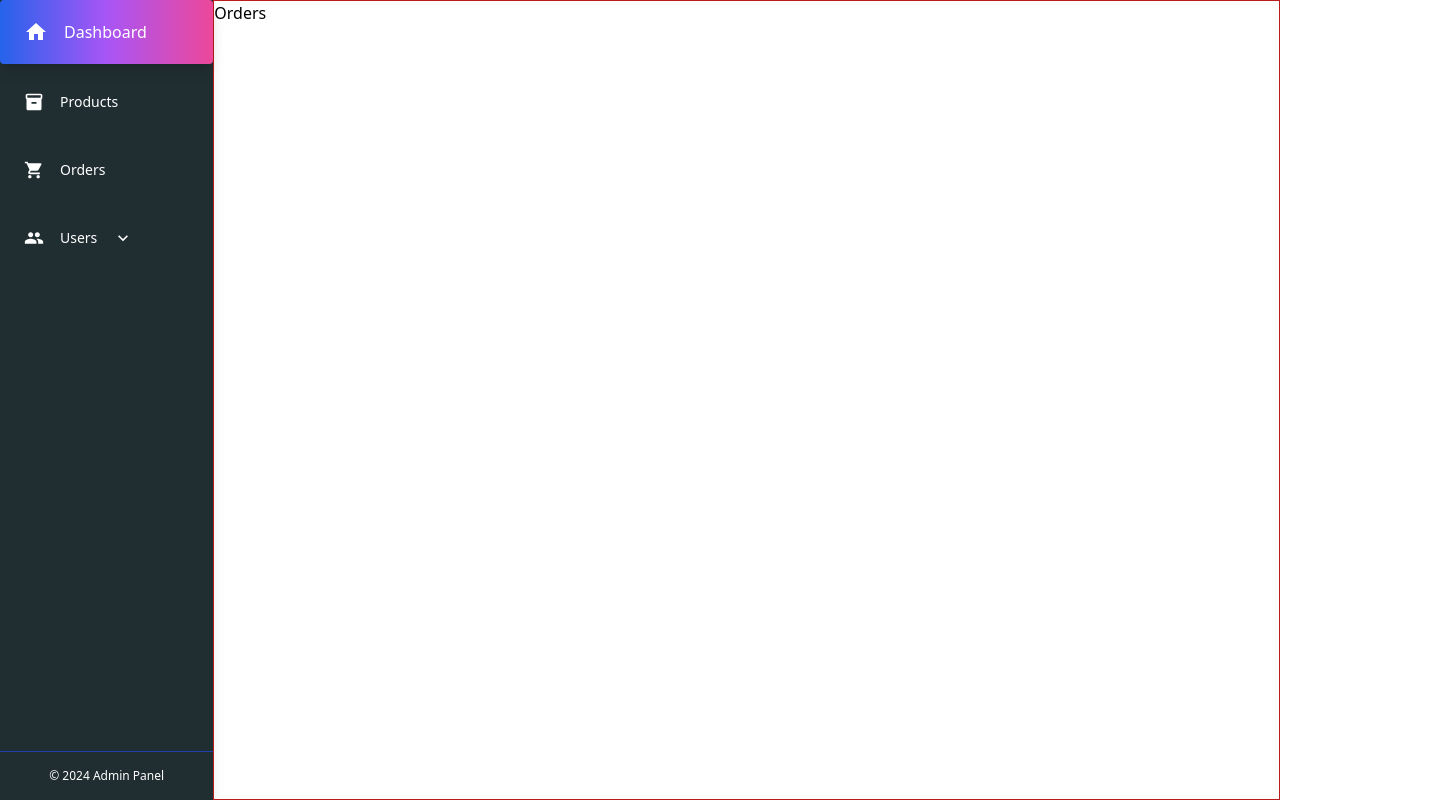
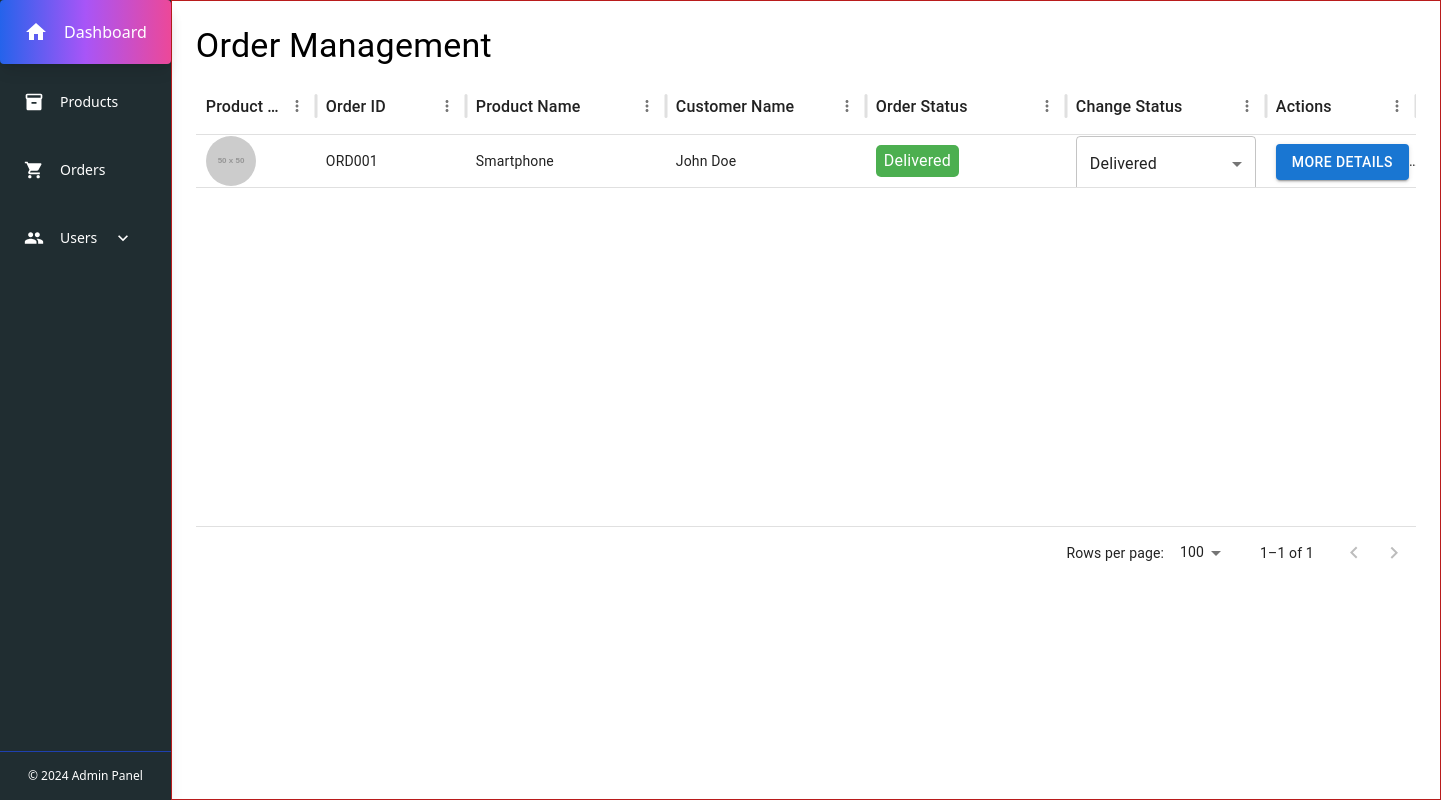
Before and after one commit to anupamyadav01/PlexiGenius-Assignment, a React (Vite) app in the folder frontend/: page /orders in a window 1280 px wide. Shown: the whole page, 1441 px wide, since content can reach past the window. Built offline with nearby package versions, Linux system fonts and the light colour scheme.

Commit message:
Orders page UI completed

```diff
--- a/frontend/package.json
+++ b/frontend/package.json
@@ -13,6 +13,7 @@
     "@emotion/react": "^11.14.0",
     "@emotion/styled": "^11.14.0",
     "@mui/icons-material": "^6.3.0",
+    "@mui/lab": "^6.0.0-beta.21",
     "@mui/material": "^6.3.0",
     "@mui/x-data-grid": "^7.23.3",
     "@nivo/bar": "^0.88.0",
--- a/frontend/src/admin/components/ProductCard.jsx
+++ /dev/null
@@ -1,5 +0,0 @@
-const ProductCard = () => {
-  return <div>ProductCard</div>;
-};
-
-export default ProductCard;
--- a/frontend/src/admin/pages/Orders/Orders.jsx
+++ b/frontend/src/admin/pages/Orders/Orders.jsx
@@ -1,5 +1,241 @@
-const Orders = () => {
-  return <div>Orders</div>;
+import { useState } from "react";
+import {
+  Box,
+  Button,
+  Dialog,
+  DialogContent,
+  MenuItem,
+  Select,
+  Typography,
+} from "@mui/material";
+import { DataGrid } from "@mui/x-data-grid";
+import Timeline from "@mui/lab/Timeline";
+import TimelineItem from "@mui/lab/TimelineItem";
+import TimelineSeparator from "@mui/lab/TimelineSeparator";
+import TimelineConnector from "@mui/lab/TimelineConnector";
+import TimelineContent from "@mui/lab/TimelineContent";
+import TimelineDot from "@mui/lab/TimelineDot";
+
+const OrderManagement = () => {
+  const [orders, setOrders] = useState([
+    {
+      id: 1,
+      orderId: "ORD001",
+      productImg: "https://via.placeholder.com/50",
+      productName: "Smartphone",
+      customerName: "John Doe",
+      status: "Delivered",
+      timeline: [
+        {
+          status: "Order Confirmed",
+          timestamp: "Fri, 22nd Nov '24 - 11:21 AM",
+          description: "Your order has been placed.",
+        },
+        {
+          status: "Shipped",
+          timestamp: "Sat, 23rd Nov '24 - 10:28 AM",
+          description: "Your item has been picked up by courier partner.",
+        },
+        {
+          status: "Out For Delivery",
+          timestamp: "Mon, 25th Nov '24 - 8:17 AM",
+          description: "Your item is out for delivery.",
+        },
+        {
+          status: "Delivered",
+          timestamp: "Mon, 25th Nov '24 - 9:34 AM",
+          description: "Your item has been delivered.",
+        },
+      ],
+    },
+  ]);
+
+  const [selectedOrder, setSelectedOrder] = useState(null);
+  const [detailsOpen, setDetailsOpen] = useState(false);
+
+  const handleDetailsOpen = (order) => {
+    setSelectedOrder(order);
+    setDetailsOpen(true);
+  };
+
+  const handleDetailsClose = () => {
+    setSelectedOrder(null);
+    setDetailsOpen(false);
+  };
+
+  const handleStatusChange = (id, newStatus) => {
+    setOrders((prevOrders) =>
+      prevOrders.map((order) =>
+        order.id === id ? { ...order, status: newStatus } : order
+      )
+    );
+  };
+
+  const columns = [
+    {
+      field: "productImg",
+      headerName: "Product Image",
+      width: 120,
+      renderCell: (params) => (
+        <img
+          src={params.value}
+          alt="Product"
+          style={{ width: "50px", height: "50px", borderRadius: "50%" }}
+        />
+      ),
+    },
+    { field: "orderId", headerName: "Order ID", width: 150 },
+    { field: "productName", headerName: "Product Name", width: 200 },
+    { field: "customerName", headerName: "Customer Name", width: 200 },
+    {
+      field: "status",
+      headerName: "Order Status",
+      width: 200,
+      display: "flex",
+
+      renderCell: (params) => (
+        <Typography
+          sx={{
+            padding: "4px 8px",
+            borderRadius: "5px",
+            backgroundColor: (() => {
+              switch (params.value) {
+                case "Delivered":
+                  return "#4caf50";
+                case "Shipped":
+                  return "#2196f3";
+                case "Out For Delivery":
+                  return "#ff9800";
+                case "Order Confirmed":
+                  return "#9c27b0";
+                default:
+                  return "#757575";
+              }
+            })(),
+            color: "#fff",
+            textAlign: "center",
+          }}
+        >
+          {params.value}
+        </Typography>
+      ),
+    },
+    {
+      field: "changeStatus",
+      headerName: "Change Status",
+      width: 200,
+      renderCell: (params) => (
+        <Select
+          value={params.row.status}
+          onChange={(e) => handleStatusChange(params.row.id, e.target.value)}
+          sx={{ width: "100%" }}
+        >
+          <MenuItem value="Order Confirmed">Order Confirmed</MenuItem>
+          <MenuItem value="Shipped">Shipped</MenuItem>
+          <MenuItem value="Out For Delivery">Out For Delivery</MenuItem>
+          <MenuItem value="Delivered">Delivered</MenuItem>
+        </Select>
+      ),
+    },
+    {
+      field: "actions",
+      headerName: "Actions",
+      width: 150,
+      renderCell: (params) => (
+        <Button
+          variant="contained"
+          color="primary"
+          onClick={() => handleDetailsOpen(params.row)}
+        >
+          More Details
+        </Button>
+      ),
+    },
+  ];
+
+  return (
+    <Box p={3}>
+      <Typography variant="h4" gutterBottom>
+        Order Management
+      </Typography>
+
+      <Box
+        sx={{
+          height: 500,
+          width: "100%",
+          "& .MuiDataGrid-root": { border: "none" },
+        }}
+      >
+        <DataGrid
+          rows={orders}
+          columns={columns}
+          pageSize={5}
+          rowsPerPageOptions={[5, 10, 20]}
+          sx={{
+            "& .MuiDataGrid-columnHeaders": {
+              backgroundColor: "#f5f5f5",
+              fontWeight: "bold",
+              fontSize: "16px",
+            },
+          }}
+        />
+      </Box>
+
+      <Dialog
+        open={detailsOpen}
+        onClose={handleDetailsClose}
+        maxWidth="sm"
+        fullWidth
+      >
+        <DialogContent>
+          {selectedOrder && (
+            <>
+              <Typography variant="h6" gutterBottom textAlign="center">
+                Order Timeline for {selectedOrder?.orderId}
+              </Typography>
+              <Timeline
+                sx={{
+                  paddingLeft: 0, // Removes extra left padding
+                  marginLeft: 0, // Removes extra left margin
+                }}
+              >
+                {selectedOrder.timeline.map((event, index) => (
+                  <TimelineItem key={index}>
+                    <TimelineSeparator>
+                      <TimelineDot color="primary" />
+                      {index < selectedOrder.timeline.length - 1 && (
+                        <TimelineConnector />
+                      )}
+                    </TimelineSeparator>
+                    <TimelineContent>
+                      <Typography variant="body1" fontWeight="bold">
+                        {event.status}
+                      </Typography>
+                      <Typography variant="body2" color="textSecondary">
+                        {event.timestamp}
+                      </Typography>
+                      <Typography variant="body2">
+                        {event.description}
+                      </Typography>
+                    </TimelineContent>
+                  </TimelineItem>
+                ))}
+              </Timeline>
+              <Box textAlign="right">
+                <Button
+                  onClick={handleDetailsClose}
+                  variant="contained"
+                  color="secondary"
+                >
+                  Close
+                </Button>
+              </Box>
+            </>
+          )}
+        </DialogContent>
+      </Dialog>
+    </Box>
+  );
 };
 
-export default Orders;
+export default OrderManagement;
```
Also changed, not shown: 1 other file (tests, documents, lock files or other folders).
